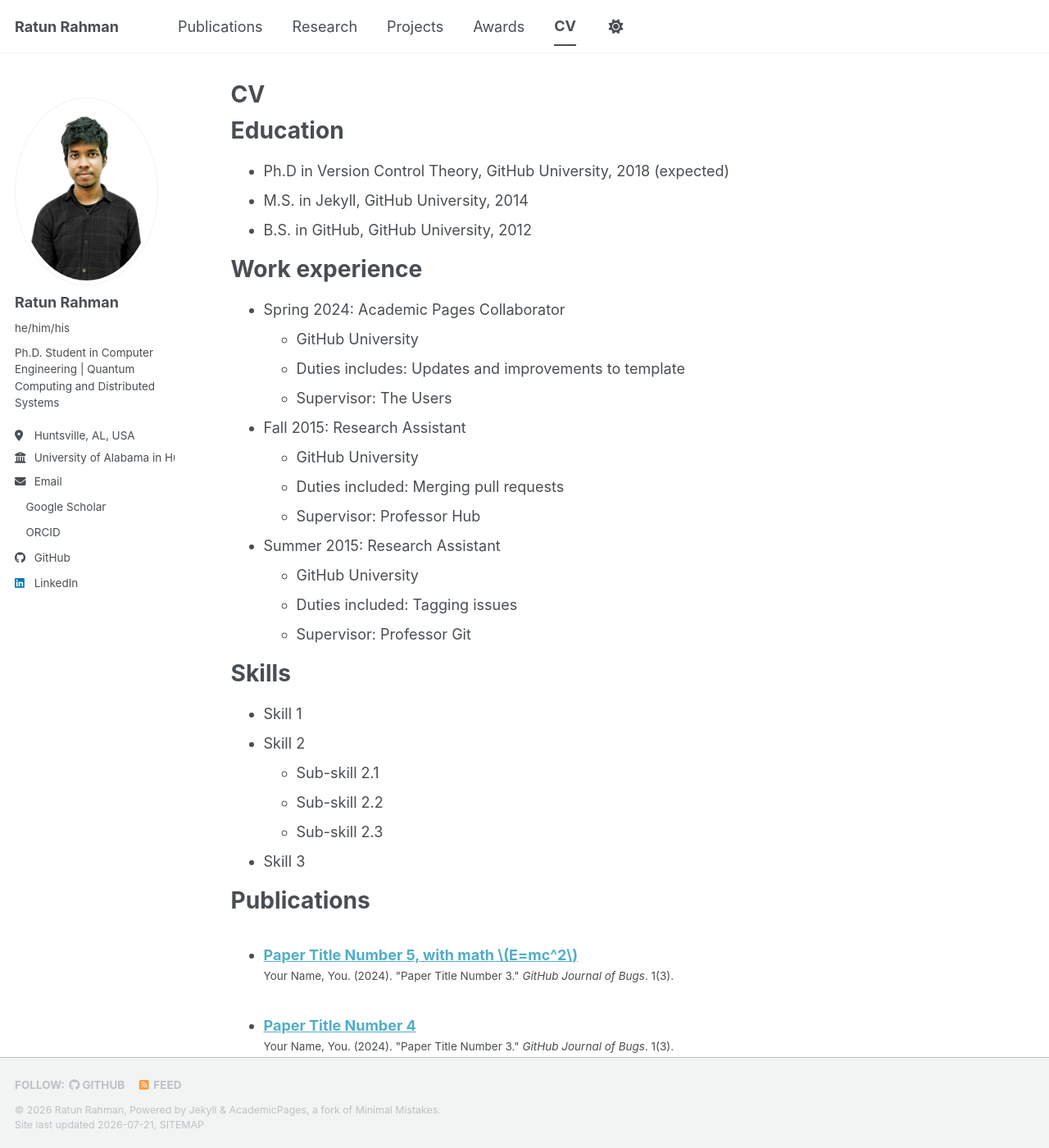
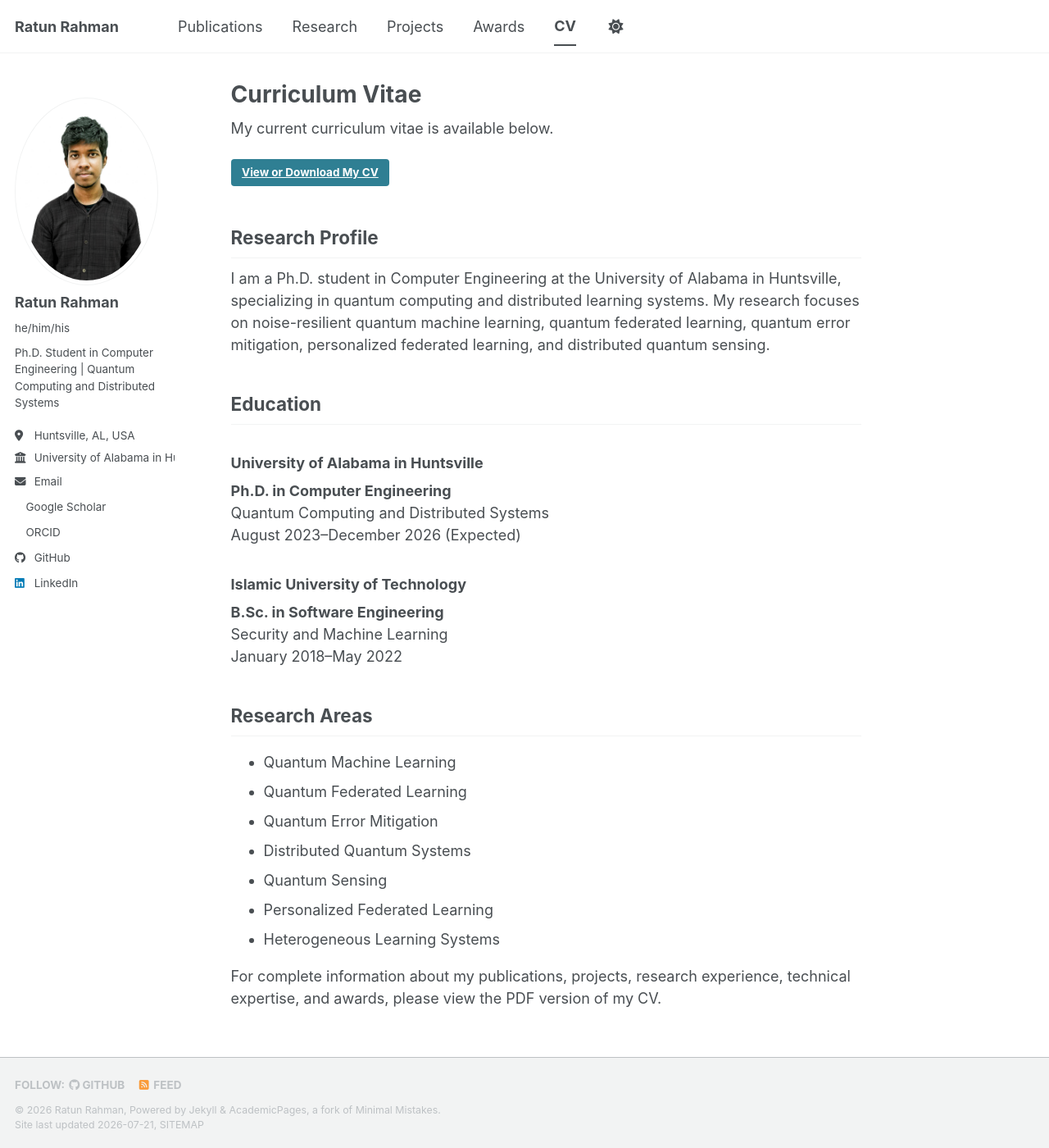
Before and after one commit to Ratun11/ratun11.github.io, a Jekyll site: the page built from _pages/cv.md, in a window 1280 px wide and 1400 px high. Shown: the whole window at 82% size. Built offline with Jekyll 4.4.1, drawn with Linux system fonts in a browser that asks for light colours; a style sheet for code colours, icons or effects is not loaded; some of the changed text lies outside the part shown.

Commit message:
Update CV page

```diff
--- a/_pages/cv.md
+++ b/_pages/cv.md
@@ -1,64 +1,47 @@
 ---
-layout: archive
-title: "CV"
+title: "Curriculum Vitae"
 permalink: /cv/
 author_profile: true
 redirect_from:
-  - /resume
+  - /resume/
 ---
 
-{% include base_path %}
+My current curriculum vitae is available below.
 
-Education
-======
-* Ph.D in Version Control Theory, GitHub University, 2018 (expected)
-* M.S. in Jekyll, GitHub University, 2014
-* B.S. in GitHub, GitHub University, 2012
+[**View or Download My CV**](/files/Ratun_Rahman_CV.pdf){: .btn .btn--primary target="_blank" }
 
-Work experience
-======
-* Spring 2024: Academic Pages Collaborator
-  * GitHub University
-  * Duties includes: Updates and improvements to template
-  * Supervisor: The Users
+## Research Profile
 
-* Fall 2015: Research Assistant
-  * GitHub University
-  * Duties included: Merging pull requests
-  * Supervisor: Professor Hub
+I am a Ph.D. student in Computer Engineering at the University of Alabama
+in Huntsville, specializing in quantum computing and distributed learning
+systems. My research focuses on noise-resilient quantum machine learning,
+quantum federated learning, quantum error mitigation, personalized
+federated learning, and distributed quantum sensing.
 
-* Summer 2015: Research Assistant
-  * GitHub University
-  * Duties included: Tagging issues
-  * Supervisor: Professor Git
+## Education
 
-Skills
-======
-* Skill 1
-* Skill 2
-  * Sub-skill 2.1
-  * Sub-skill 2.2
-  * Sub-skill 2.3
-* Skill 3
+### University of Alabama in Huntsville
 
-Publications
-======
-  <ul>{% for post in site.publications reversed %}
-    {% include archive-single-cv.html %}
-  {% endfor %}</ul>
+**Ph.D. in Computer Engineering**
+Quantum Computing and Distributed Systems
+August 2023–December 2026 (Expected)
 
-Talks
-======
-  <ul>{% for post in site.talks reversed %}
-    {% include archive-single-talk-cv.html  %}
-  {% endfor %}</ul>
+### Islamic University of Technology
 
-Teaching
-======
-  <ul>{% for post in site.teaching reversed %}
-    {% include archive-single-cv.html %}
-  {% endfor %}</ul>
+**B.Sc. in Software Engineering**
+Security and Machine Learning
+January 2018–May 2022
 
-Service and leadership
-======
-* Currently signed in to 43 different slack teams
+## Research Areas
+
+- Quantum Machine Learning
+- Quantum Federated Learning
+- Quantum Error Mitigation
+- Distributed Quantum Systems
+- Quantum Sensing
+- Personalized Federated Learning
+- Heterogeneous Learning Systems
+
+For complete information about my publications, projects, research
+experience, technical expertise, and awards, please view the PDF version
+of my CV.
```
